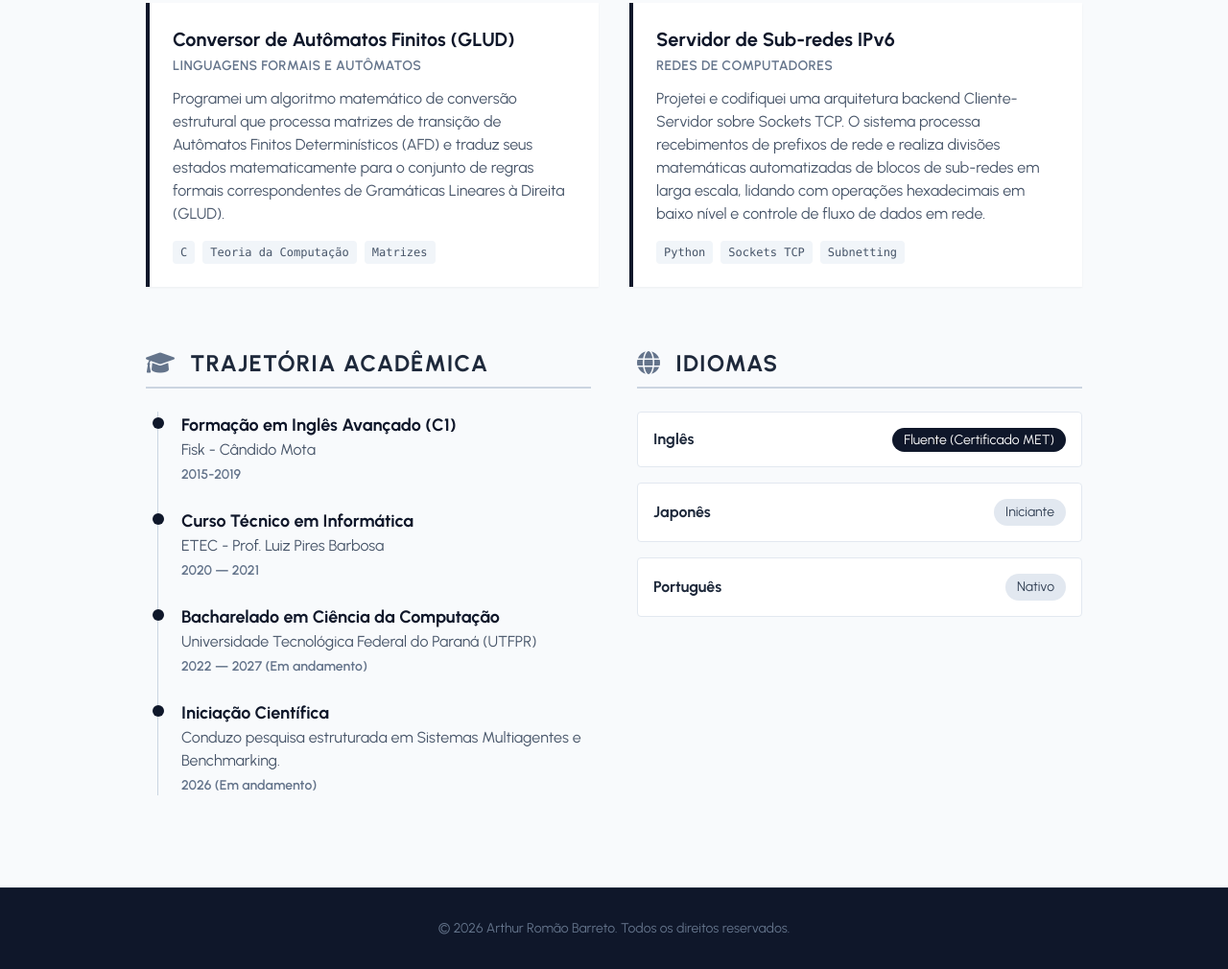
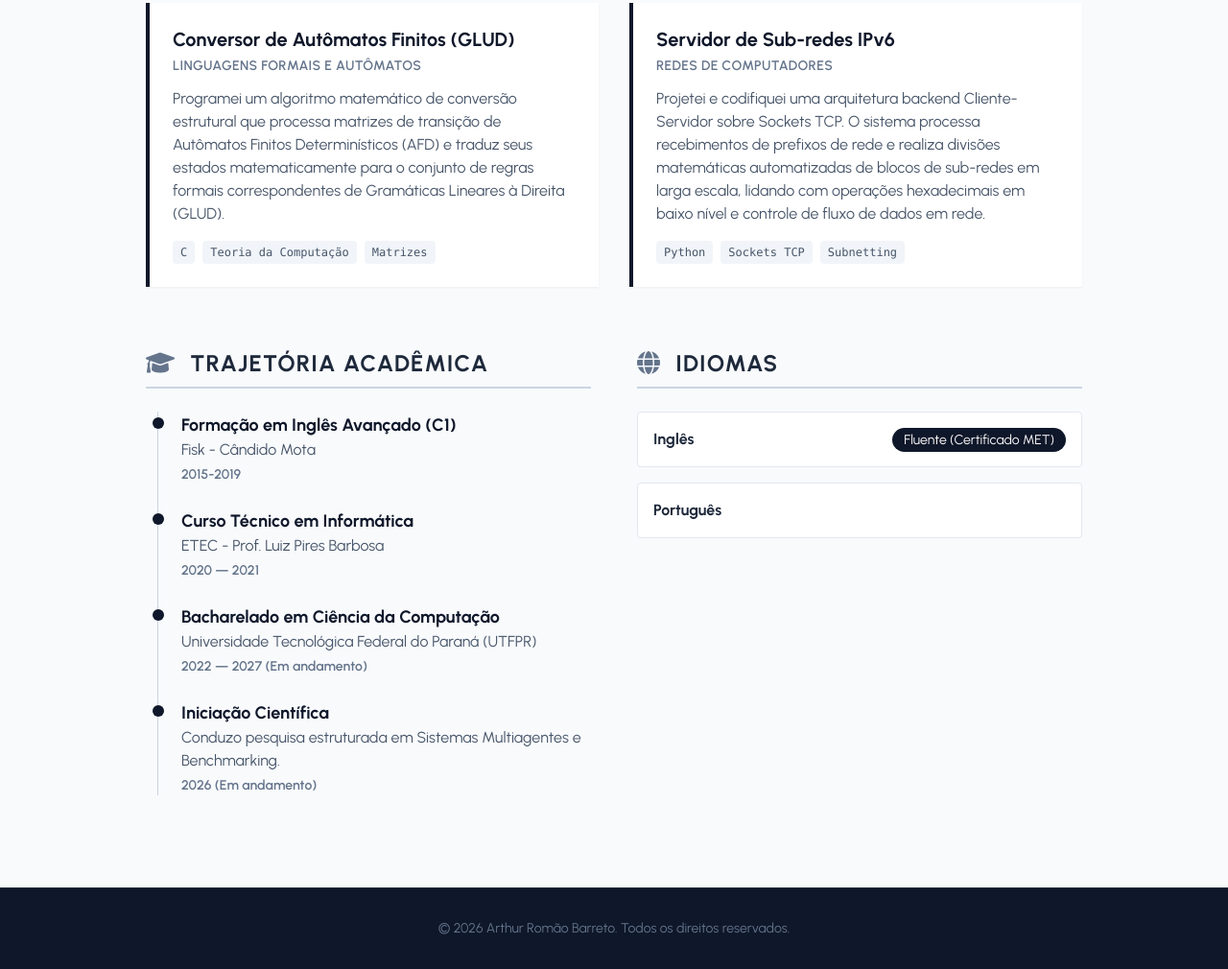
Before and after one commit to ArtRomao/ArtRomao.github.io, a plain HTML site: page index.html in a window 1280 px wide. Shown: the part 1642-2652 px from the top of the page at 96% size. Drawn offline with nearby package versions, Linux system fonts and the light colour scheme.

Commit message:
Simplifica a seção de idiomas

```diff
--- a/index.html
+++ b/index.html
@@ -189,12 +189,7 @@
                         </a>
                     </li>
                     <li class="flex justify-between items-center bg-white p-4 rounded border border-slate-200">
-                        <span class="font-bold text-slate-800">Japonês</span>
-                        <span class="text-sm bg-slate-200 text-slate-700 px-3 py-1 rounded-full">Iniciante</span>
-                    </li>
-                    <li class="flex justify-between items-center bg-white p-4 rounded border border-slate-200">
                         <span class="font-bold text-slate-800">Português</span>
-                        <span class="text-sm bg-slate-200 text-slate-700 px-3 py-1 rounded-full">Nativo</span>
                     </li>
                 </ul>
             </section>
```
